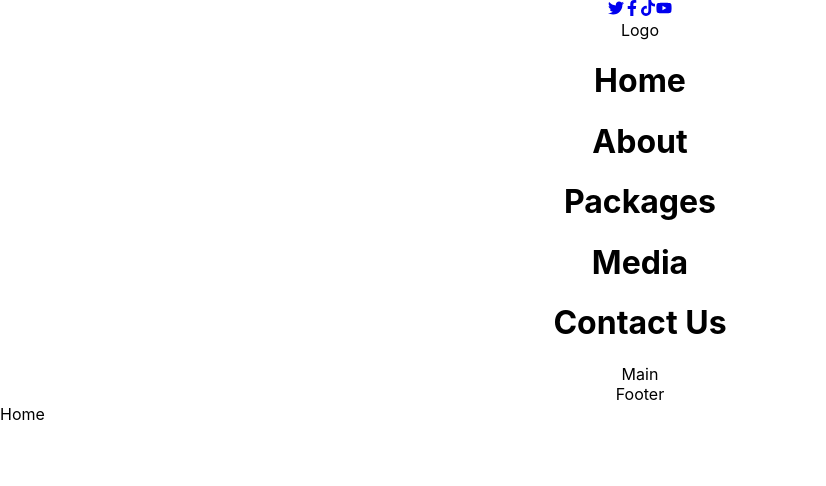
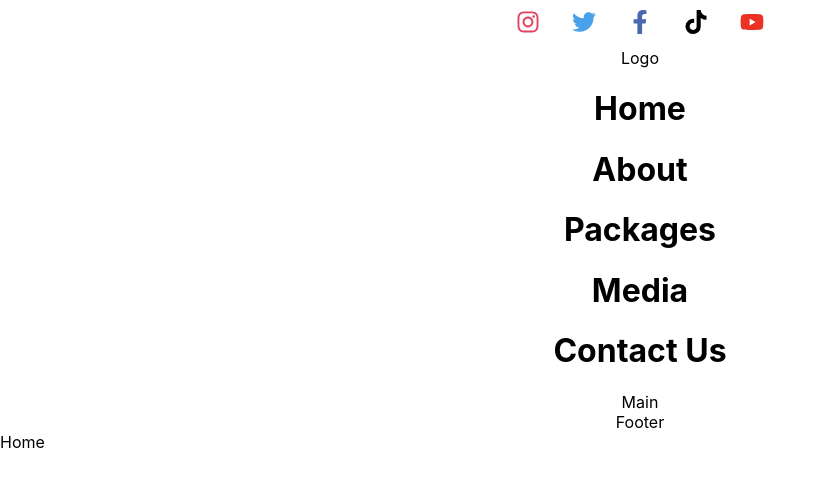
Before and after one commit to bonfacemasira/myAppointment, a React (Create React App) app in the folder client/: page / in a window 1280 px wide. Shown: the top 486 px of the page, without its empty margins (0-826 px from the left). Built offline with nearby package versions, Linux system fonts and the light colour scheme.

Commit message:
add all required icons and style

```diff
--- a/client/src/App.css
+++ b/client/src/App.css
@@ -36,3 +36,39 @@
     transform: rotate(360deg);
   }
 } */
+
+/* Header */
+.Header {
+  background: white;
+  padding: 10px 50px;
+}
+
+a.social {
+  margin:0 1rem;
+  transiton: 250ms;
+  display: inline-block;
+}
+
+a.social:hover {
+  transform: translateY(-2px);
+}
+
+a.youtube {
+  color: #eb3223;
+}
+
+a.facebook {
+  color: #4968ad;
+}
+
+a.twitter {
+  color: #49a1eb;
+}
+
+a.tiktok {
+  color: black;
+}
+
+a.instagram {
+  color: #E4405F;
+}
--- a/client/src/components/Header.js
+++ b/client/src/components/Header.js
@@ -1,20 +1,54 @@
 import React from "react";
-import { FaFacebookF, FaTiktok, FaTwitter, FaYoutube } from "react-icons/fa";
+import {
+  FaFacebookF,
+  FaInstagram,
+  FaTiktok,
+  FaTwitter,
+  FaYoutube,
+} from "react-icons/fa";
 
 function Header() {
   return (
     <div className="Header">
-      <a href="https://www.twitter.com" className='twitter social'>
-        <FaTwitter />
+      <a
+        className="instagram social"
+        target="_blank"
+        aria-label="Instagram"
+        href="https://www.instagram.com"
+      >
+        <FaInstagram size={"1.5em"} />
       </a>
-      <a href="https://www.facebook.com" className='facebook social'>
-        <FaFacebookF />
+      <a
+        className="twitter social"
+        target="_blank"
+        aria-label="Twitter"
+        href="https://www.twitter.com"
+      >
+        <FaTwitter size={"1.5em"} />
       </a>
-      <a href="https://www.tiktok.com" className='tiktok social'>
-        <FaTiktok />
+      <a
+        className="facebook social"
+        target="_blank"
+        aria-label="Facebook"
+        href="https://www.facebook.com"
+      >
+        <FaFacebookF size={"1.5em"} />
       </a>
-      <a href="https://www.youtube.com" className='youtube social'>
-        <FaYoutube />
+      <a
+        className="tiktok social"
+        target="_blank"
+        aria-label="TikTok"
+        href="https://www.tiktok.com"
+      >
+        <FaTiktok size={"1.5em"} />
+      </a>
+      <a
+        className="youtube social"
+        target="_blank"
+        aria-label="YouTube"
+        href="https://www.youtube.com"
+      >
+        <FaYoutube size={"1.5em"} />
       </a>
     </div>
   );
```
